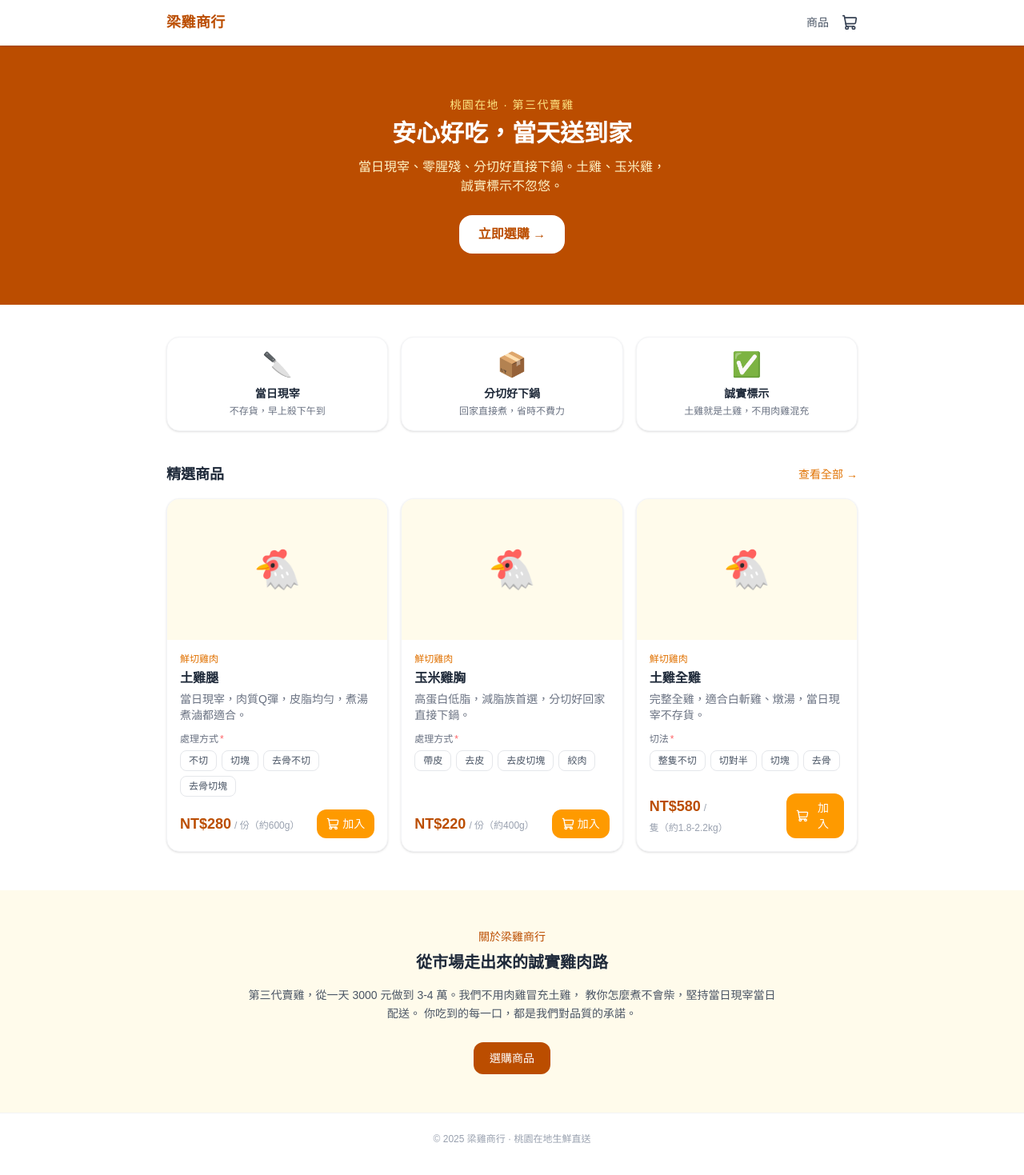
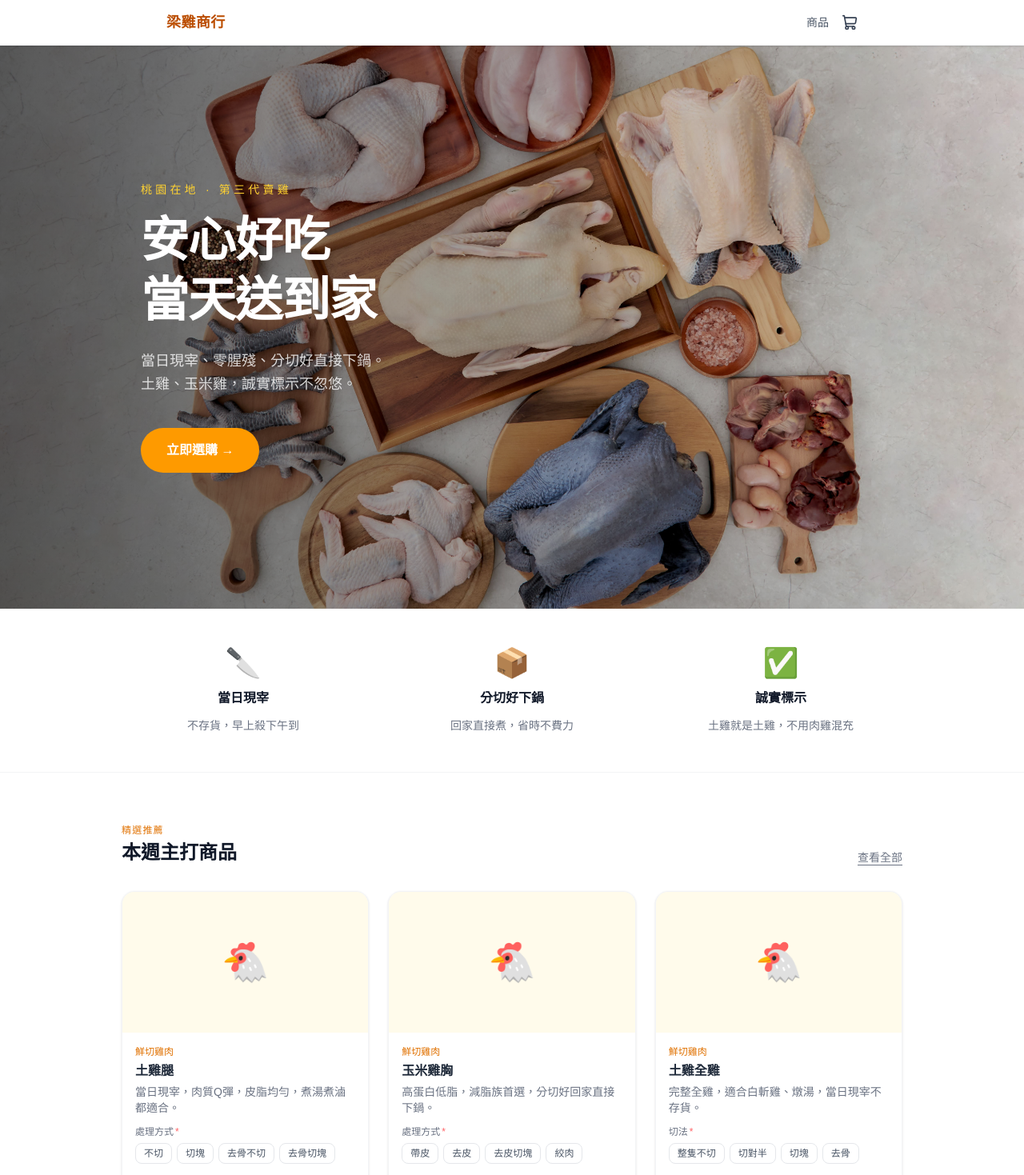
Before and after one commit to likeswim324-cmd/liangchicken-shop, a Next.js app: page / in a window 1280 px wide. Shown: the top 1469 px of the page at 80% size. Built offline with nearby package versions, Linux system fonts and the light colour scheme.

Commit message:
redesign homepage with full-width hero image

```diff
--- a/src/app/page.tsx
+++ b/src/app/page.tsx
@@ -6,67 +6,96 @@ export default function HomePage() {
   const featured = products.slice(0, 3)
 
   return (
-    <div>
-      {/* Hero */}
-      <section className="bg-amber-700 text-white py-16 px-4 text-center">
-        <p className="text-amber-200 text-sm mb-2 tracking-widest">桃園在地 · 第三代賣雞</p>
-        <h1 className="text-3xl font-bold mb-3">安心好吃，當天送到家</h1>
-        <p className="text-amber-100 text-base max-w-sm mx-auto mb-6">
-          當日現宰、零腥殘、分切好直接下鍋。土雞、玉米雞，誠實標示不忽悠。
+    <div className="bg-white">
+
+      {/* Hero — full-width image */}
+      <section className="relative w-full" style={{ minHeight: '88vh' }}>
+        <img
+          src="/hero.jpg"
+          alt="梁雞商行 新鮮雞肉"
+          className="absolute inset-0 w-full h-full object-cover"
+        />
+        {/* gradient overlay — left side darker for text readability */}
+        <div className="absolute inset-0 bg-gradient-to-r from-black/60 via-black/30 to-transparent" />
+
+        <div className="relative z-10 h-full flex items-center" style={{ minHeight: '88vh' }}>
+          <div className="max-w-5xl mx-auto px-6 md:px-12 w-full">
+            <p className="text-amber-300 text-sm tracking-[0.3em] mb-4 uppercase">
+              桃園在地 · 第三代賣雞
+            </p>
+            <h1 className="text-white text-4xl md:text-6xl font-bold leading-tight mb-6" style={{ letterSpacing: '-0.02em' }}>
+              安心好吃<br />當天送到家
+            </h1>
+            <p className="text-white/80 text-base md:text-lg max-w-md mb-10 leading-relaxed">
+              當日現宰、零腥殘、分切好直接下鍋。<br />
+              土雞、玉米雞，誠實標示不忽悠。
             </p>
             <Link
               href="/products"
-          className="inline-block bg-white text-amber-700 font-bold px-6 py-3 rounded-2xl hover:bg-amber-50 transition"
+              className="inline-block bg-amber-500 hover:bg-amber-400 text-white font-semibold px-8 py-4 rounded-full text-base transition-colors"
             >
               立即選購 →
             </Link>
+          </div>
+        </div>
       </section>
 
-      {/* 三大賣點 */}
-      <section className="max-w-4xl mx-auto px-4 py-10 grid grid-cols-3 gap-4 text-center">
+      {/* 三大賣點 — clean strip */}
+      <section className="border-b border-gray-100">
+        <div className="max-w-5xl mx-auto px-6 py-12 grid grid-cols-1 sm:grid-cols-3 gap-8 text-center">
           {[
             { icon: '🔪', title: '當日現宰', desc: '不存貨，早上殺下午到' },
             { icon: '📦', title: '分切好下鍋', desc: '回家直接煮，省時不費力' },
             { icon: '✅', title: '誠實標示', desc: '土雞就是土雞，不用肉雞混充' },
           ].map((item) => (
-          <div key={item.title} className="bg-white rounded-2xl p-4 shadow-sm border border-gray-100">
-            <div className="text-3xl mb-2">{item.icon}</div>
-            <div className="font-bold text-gray-800 text-sm mb-1">{item.title}</div>
-            <div className="text-gray-500 text-xs">{item.desc}</div>
+            <div key={item.title} className="flex flex-col items-center gap-3">
+              <div className="text-4xl">{item.icon}</div>
+              <div className="font-semibold text-gray-900 text-base">{item.title}</div>
+              <div className="text-gray-500 text-sm">{item.desc}</div>
             </div>
           ))}
+        </div>
       </section>
 
       {/* 精選商品 */}
-      <section className="max-w-4xl mx-auto px-4 pb-12">
-        <div className="flex items-center justify-between mb-4">
-          <h2 className="font-bold text-gray-800 text-lg">精選商品</h2>
-          <Link href="/products" className="text-sm text-amber-600 hover:underline">
-            查看全部 →
+      <section className="max-w-5xl mx-auto px-6 py-16">
+        <div className="flex items-end justify-between mb-8">
+          <div>
+            <p className="text-amber-600 text-xs tracking-widest uppercase mb-1">精選推薦</p>
+            <h2 className="text-gray-900 text-2xl font-bold">本週主打商品</h2>
+          </div>
+          <Link href="/products" className="text-sm text-gray-500 hover:text-amber-600 transition underline underline-offset-4">
+            查看全部
           </Link>
         </div>
-        <div className="grid grid-cols-1 sm:grid-cols-3 gap-4">
+        <div className="grid grid-cols-1 sm:grid-cols-3 gap-6">
           {featured.map((p) => (
             <ProductCard key={p.id} product={p} />
           ))}
         </div>
       </section>
 
-      {/* 品牌故事 */}
-      <section className="bg-amber-50 py-12 px-4">
-        <div className="max-w-2xl mx-auto text-center">
-          <p className="text-amber-700 text-sm font-medium mb-2">關於梁雞商行</p>
-          <h2 className="text-xl font-bold text-gray-800 mb-4">從市場走出來的誠實雞肉路</h2>
-          <p className="text-gray-600 text-sm leading-relaxed">
-            第三代賣雞，從一天 3000 元做到 3-4 萬。我們不用肉雞冒充土雞，
+      {/* 品牌故事 — dark editorial block */}
+      <section className="bg-gray-900 text-white py-20 px-6">
+        <div className="max-w-3xl mx-auto text-center">
+          <p className="text-amber-400 text-xs tracking-[0.3em] uppercase mb-4">關於梁雞商行</p>
+          <h2 className="text-3xl md:text-4xl font-bold mb-6 leading-tight">
+            從市場走出來的<br />誠實雞肉路
+          </h2>
+          <p className="text-gray-400 text-base leading-relaxed mb-10 max-w-xl mx-auto">
+            第三代賣雞，從一天 3,000 元做到 3–4 萬。我們不用肉雞冒充土雞，
             教你怎麼煮不會柴，堅持當日現宰當日配送。
             你吃到的每一口，都是我們對品質的承諾。
           </p>
-          <Link href="/products" className="inline-block mt-6 bg-amber-700 text-white px-5 py-2.5 rounded-xl text-sm font-medium hover:bg-amber-800 transition">
+          <Link
+            href="/products"
+            className="inline-block border border-white/40 hover:bg-white hover:text-gray-900 text-white px-8 py-3.5 rounded-full text-sm font-medium transition-colors"
+          >
             選購商品
           </Link>
         </div>
       </section>
+
     </div>
   )
 }
```
Also changed, not shown: public/hero.jpg (added). Lines whose indentation alone changed are shown as unchanged.
